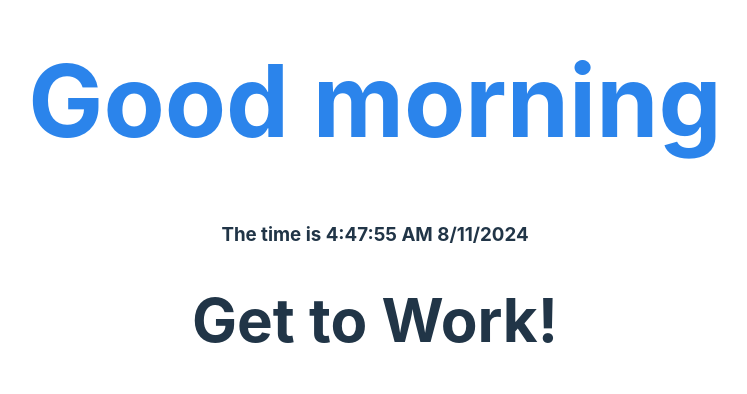
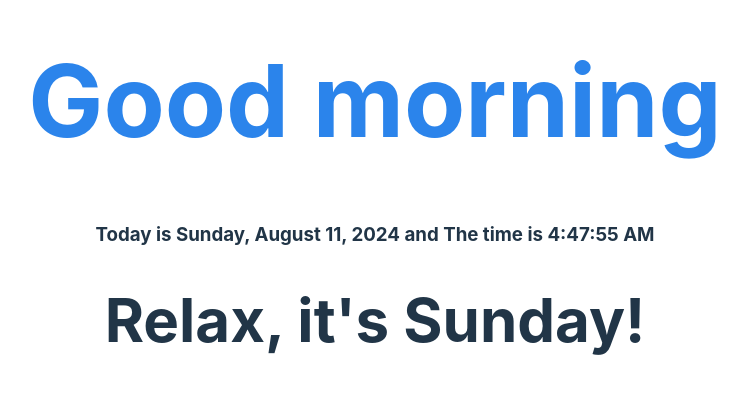
Before and after one commit to odunzechidubem/reminder-app, a React (Vite) app: page / in a window 1280 px wide. Shown: the part 214-608 px from the top of the page, without its empty margins (265-1012 px from the left). Built offline with nearby package versions, Linux system fonts and the light colour scheme.

Commit message:
some recent updates

```diff
--- a/src/App.jsx
+++ b/src/App.jsx
@@ -1,7 +1,7 @@
 import './App.css'
-import Heading from './Heading'
-import Message from './Message'
-import ListOfMeal from './ListOfMeal'
+import Heading from './component/Heading'
+import Message from './component/Message'
+import ListOfMeal from './component/ListOfMeal'
 
 function App() {
 
--- a/src/Heading.jsx
+++ /dev/null
@@ -1,32 +0,0 @@
-
-const date = new Date();
-// const date = new Date(2024, 9, 8, 1);
-const currentTime = date.getHours();
-
-let greeting = "Good morning"
-
-const customColor = {
-    color: "red"
-}
-
-if (currentTime < 12) {
-    greeting = "Good morning"
-    customColor.color = "rgb(43, 132, 235)"
-} else if (currentTime < 16) {
-    greeting = "Good afternoon"
-    customColor.color = "rgb(252, 206, 0)"
-} else if (currentTime < 20) {
-    greeting = "Good evening"
-    customColor.color = "rgb(44, 103, 180)"
-} else {
-    greeting = "Good night"
-    customColor.color = "rgb(0, 26, 59)"
-}
-
-function Heading() {
-    return (
-        <h1 className="heading" style={customColor}>{greeting}</h1>
-    )
-}
-
-export default Heading;
--- a/src/Message.jsx
+++ /dev/null
@@ -1,48 +0,0 @@
-import { useState, useEffect } from "react";
-
-const date = new Date();
-// const date = new Date(2024, 9, 8, 19);
-const currentTime = date.getHours();
-
-let doSomething;
-let whatToEat;
-
-if (currentTime < 12) {
-    doSomething = "Get to Work";
-} else if (currentTime < 16) {
-    doSomething = "Time for Lunch";
-} else if (currentTime < 20) {
-    doSomething = "Time for Dinner";
-    whatToEat = "What to Eat:";
-} else {
-    doSomething = "Time to Sleep";
-}
-
-function Message() {
-    // State to store the current date and time
-    const [dateTime, setDateTime] = useState(new Date());
-
-    useEffect(() => {
-        // To Update the date and time every second
-        const interval = setInterval(() => {
-            setDateTime(new Date());
-        }, 1000);
-
-        // Cleanup interval on component unmount
-        return () => clearInterval(interval);
-    }, []);
-
-    const fullDate = dateTime.toLocaleDateString();
-    const fullTime = dateTime.toLocaleTimeString();
-
-    return (
-        <div>
-            <h3>The time is {fullTime} {fullDate}</h3>
-            <h1 className="message">{doSomething}!</h1>
-            <p style={{textAlign: "left", marginLeft: "100px"}}>{whatToEat}</p>
-        </div>
-
-    )
-}
-
-export default Message;
--- /dev/null
+++ b/src/component/Heading.jsx
@@ -0,0 +1,31 @@
+
+function Heading() {
+    const date = new Date();
+    // const date = new Date(2024, 9, 8, 1);
+    const currentTime = date.getHours();
+
+    let greeting = "Good morning"
+
+    const customColor = {
+        color: "red"
+    }
+
+    if (currentTime < 12) {
+        greeting = "Good morning"
+        customColor.color = "rgb(43, 132, 235)"
+    } else if (currentTime < 16) {
+        greeting = "Good afternoon"
+        customColor.color = "rgb(252, 206, 0)"
+    } else if (currentTime < 20) {
+        greeting = "Good evening"
+        customColor.color = "rgb(44, 103, 180)"
+    } else {
+        greeting = "Good night"
+        customColor.color = "rgb(0, 26, 59)"
+    }
+    return (
+        <h1 className="heading" style={customColor}>{greeting}</h1>
+    )
+}
+
+export default Heading;
--- /dev/null
+++ b/src/component/Message.jsx
@@ -0,0 +1,60 @@
+import { useState, useEffect } from "react";
+
+function Message() {
+    // State to store the current date and time
+    const [dateTime, setDateTime] = useState(new Date());
+
+    useEffect(() => {
+        // Update the date and time every second
+        const interval = setInterval(() => {
+            setDateTime(new Date());
+        }, 1000);
+
+        // Cleanup interval on component unmount
+        return () => clearInterval(interval);
+    }, []);
+
+    // Get current hour and day of the week
+    const currentTime = dateTime.getHours();
+    const currentDay = dateTime.getDay();
+
+    let doSomething;
+    let whatToEat;
+
+    // Check if it's the weekend (Saturday or Sunday)
+    if (currentDay === 0 || currentDay === 6) {
+        doSomething = `Relax, it's ${currentDay === 0 ? "Sunday" : "Saturday"}`;
+    } else if (currentTime < 12) {
+        doSomething = "Get to Work";
+    } else if (currentTime < 16) {
+        doSomething = "Time for Lunch";
+    } else if (currentTime < 20) {
+        doSomething = "Time for Dinner";
+        whatToEat = "What to Eat:";
+    } else {
+        doSomething = "Time to Sleep";
+    }
+
+    // Options for displaying full day and month names
+    const options = {
+        weekday: "long",
+        month: "long",
+        day: "numeric",
+        year: "numeric",
+    };
+
+    const fullDate = dateTime.toLocaleDateString("en-US", options);
+    const fullTime = dateTime.toLocaleTimeString();
+
+    return (
+        <div>
+            <h3>
+                Today is {fullDate} and The time is {fullTime}
+            </h3>
+            <h1 className="message">{doSomething}!</h1>
+            <p style={{ textAlign: "left", marginLeft: "100px" }}>{whatToEat}</p>
+        </div>
+    );
+}
+
+export default Message;
```
Also changed, not shown: src/component/ListOfMeal.jsx (line endings or trailing spaces), 1 other file (tests, documents, lock files or other folders).
